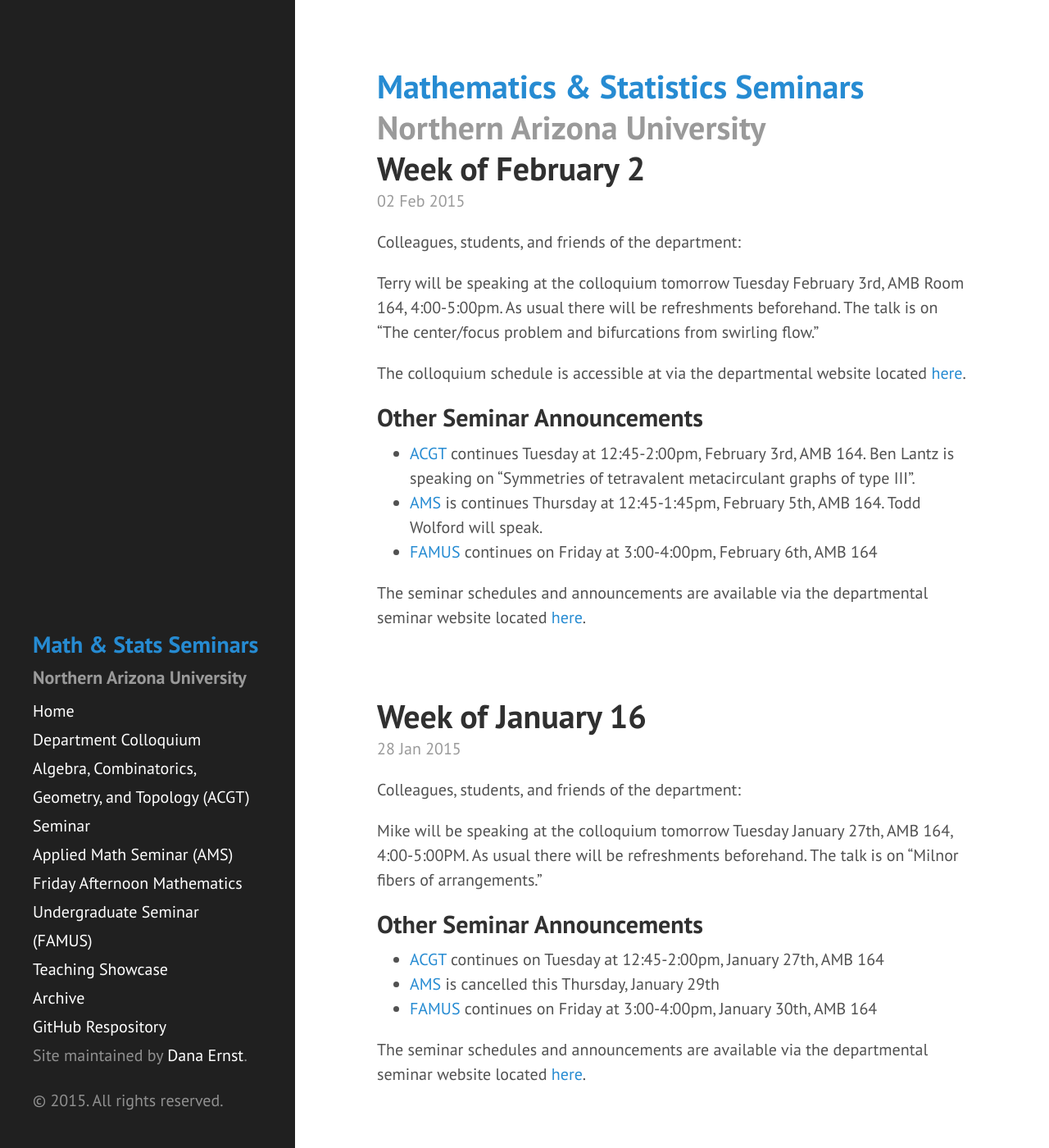
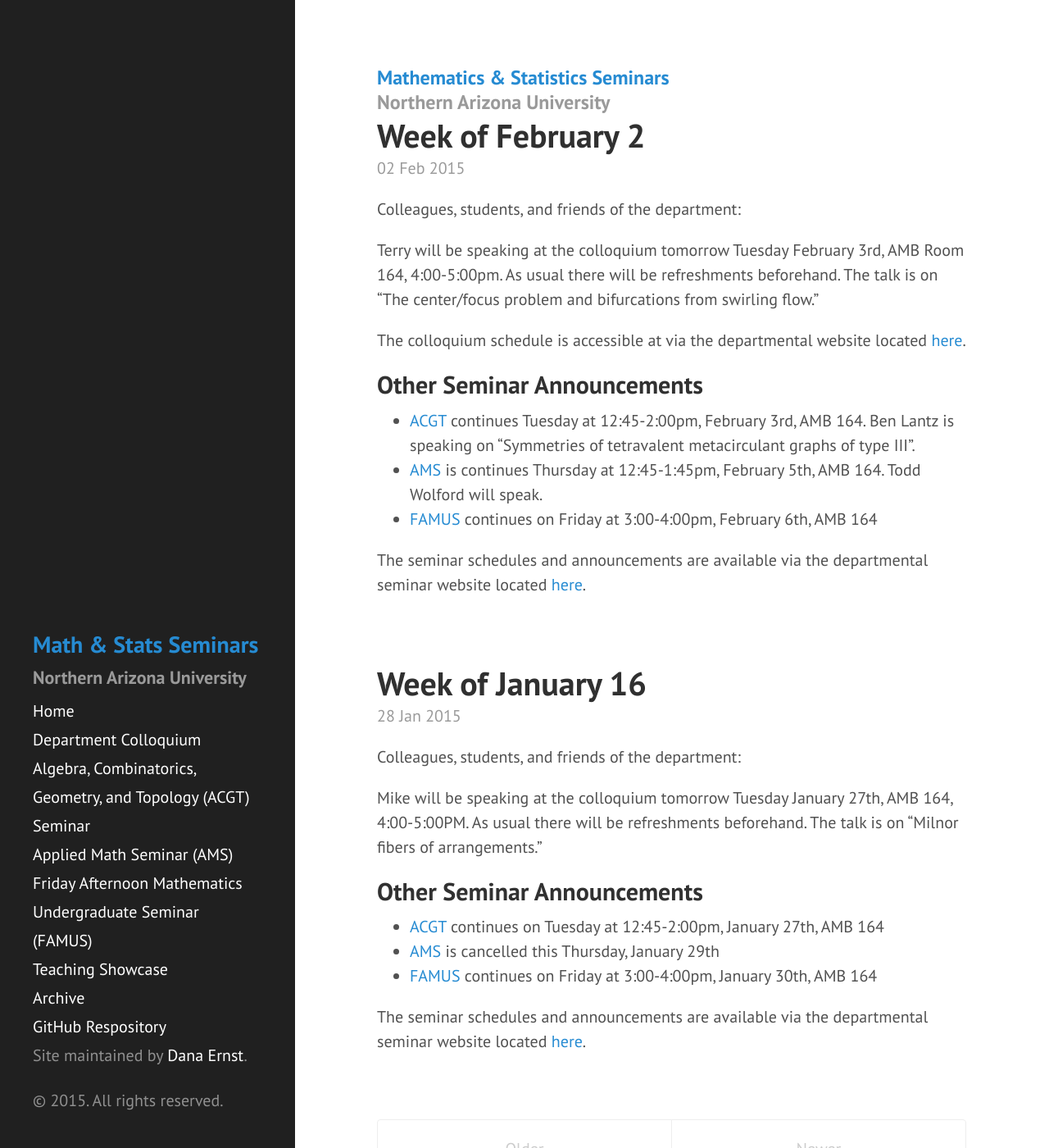
Before and after one commit to NAUMathStat/seminars, a Jekyll site: the page built from index.html, in a window 1280 px wide and 1400 px high. Shown: the whole window at 82% size. Built offline with Jekyll 4.4.1, drawn with Linux system fonts in a browser that asks for light colours; Markdown is read by kramdown in place of the engine named in the settings; the list of posts is cut into pages by our own code.

Commit message:
Tinkering

```diff
--- a/public/css/hyde.css
+++ b/public/css/hyde.css
@@ -75,12 +75,9 @@ html {
   margin-top: 0;
   margin-bottom: 0;
   color: #268bd2;
+  font-size: 1.2rem;
 }
-/*.masthead-title a {
-  color: #505050;
-} */
 .masthead-title subtitle {
-  /* font-size: 80%; */
   /* font-weight: 400; */
   color: #9a9a9a;
   /* letter-spacing: 0; */
```
